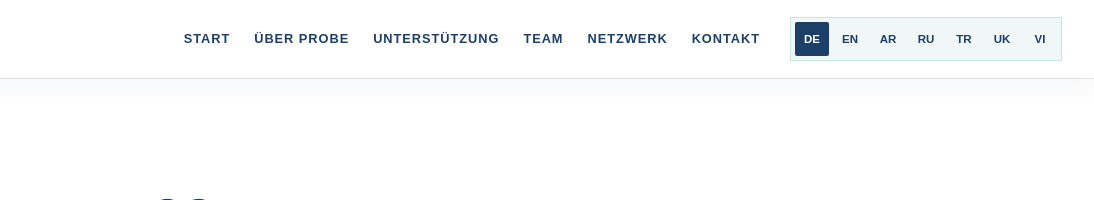
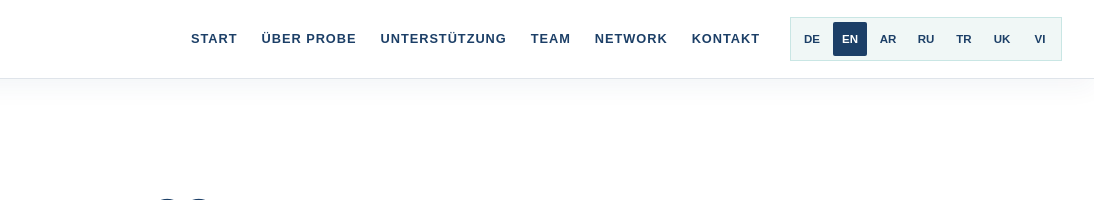
Before and after one commit to muneasy-code/probe-website, a plain HTML site: page impressum.html in a window 1280 px wide. Shown: the top 200 px of the page, 186-1280 px from the left. Drawn offline with Linux system fonts and the light colour scheme.

```diff
--- a/impressum.html
+++ b/impressum.html
@@ -272,6 +272,7 @@
     mainNav.classList.toggle("open");
   });
 </script>
+<script src="js/translations.js"></script>
 <script src="js/cms-content.js"></script>
 </body>
 </html>
```
